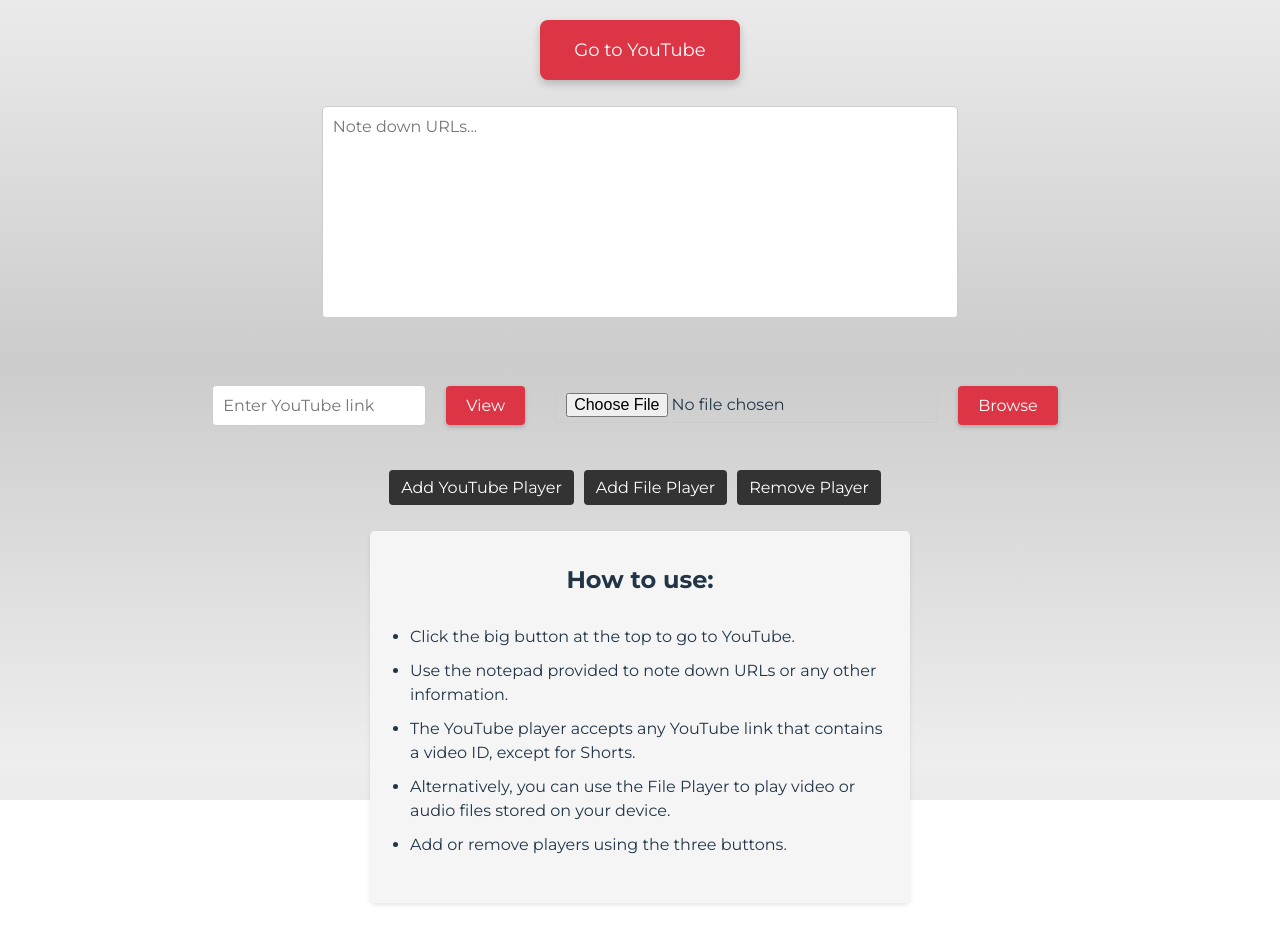
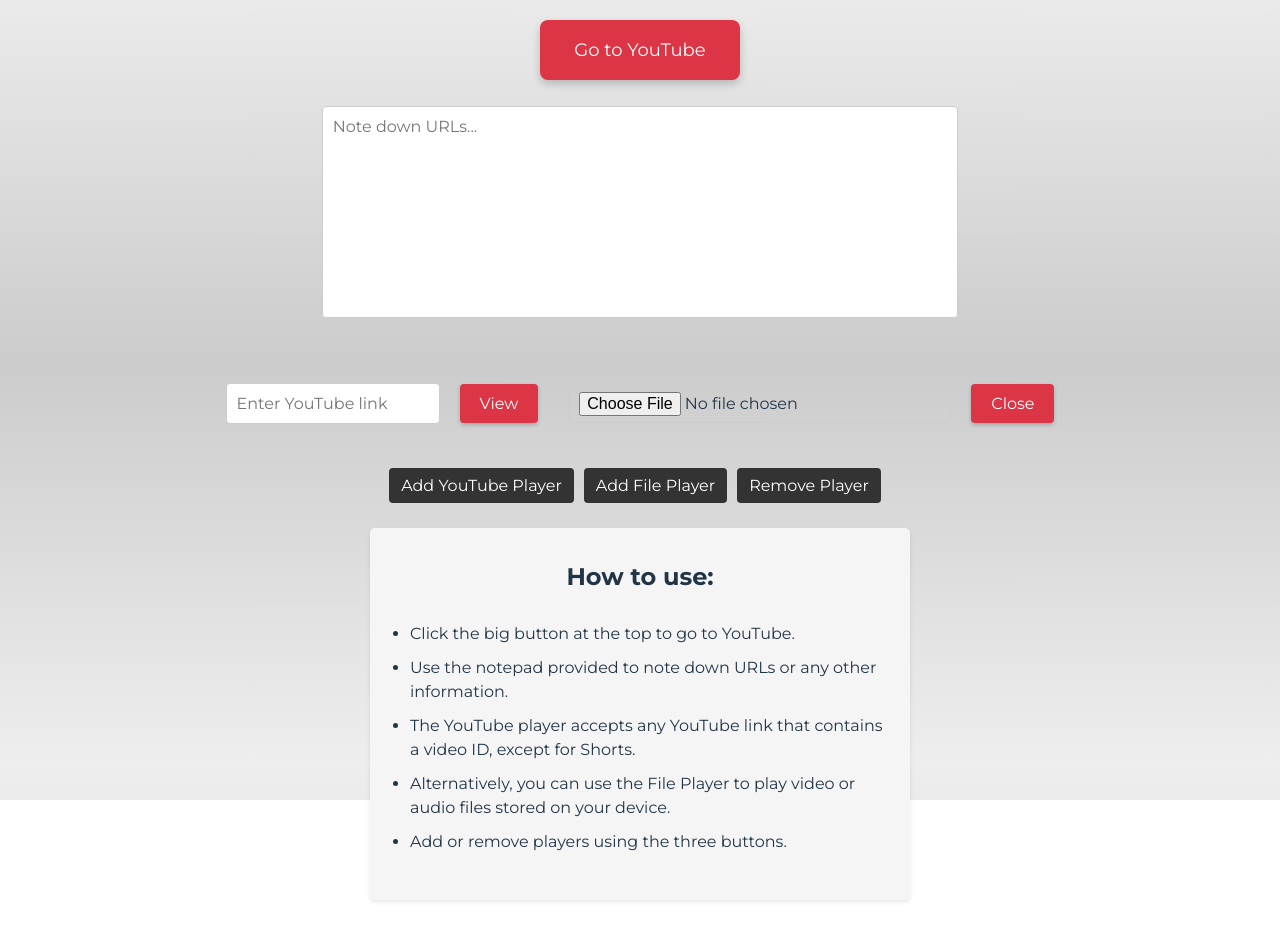
Before and after one commit to ArmSiwatK/play-multiple-videos, a React (Vite) app: page / in a window 1280 px wide. Built offline with nearby package versions, Linux system fonts and the light colour scheme.

Commit message:
Remove Browse button

```diff
--- a/src/components/FilePlayer/FilePlayer.css
+++ b/src/components/FilePlayer/FilePlayer.css
@@ -20,8 +20,9 @@
     position: relative;
 }
 
-.file-player-input {
-    padding: 5px 10px;
+.file-player-input,
+.file-player-input-display {
+    padding: 6px 10px;
     margin-right: 10px;
     width: 100%;
     border: 1px solid #ccc;
@@ -31,6 +32,10 @@
     overflow: hidden;
     text-overflow: ellipsis;
     white-space: nowrap;
+}
+
+.file-player-input-display {
+    padding: 6px 150px 6px 10px;
 }
 
 .file-player-button {
--- a/src/components/FilePlayer/FilePlayer.jsx
+++ b/src/components/FilePlayer/FilePlayer.jsx
@@ -22,12 +22,6 @@ const FilePlayer = () => {
         }
     };
 
-    const handleBrowseClick = () => {
-        if (fileInputRef.current) {
-            fileInputRef.current.click();
-        }
-    };
-
 
 
     return (
@@ -35,31 +29,19 @@ const FilePlayer = () => {
             <div className="file-player-row">
                 <div className="file-player-input-wrapper">
                     {file ? (
-                        <span className="file-player-file-selected">File selected.</span>
+                        <span className="file-player-input-display">File selected.</span>
                     ) : (
-                        <>
                         <input
                             type="file"
                             onChange={handleFileChange}
                             className="file-player-input"
                             ref={fileInputRef}
                         />
-                            <button onClick={handleBrowseClick} className="file-player-button">
-                                Browse
-                            </button>
-                        </>
                     )}
                 </div>
-                {isMediaVisible && (
-                    <>
-                        <button onClick={handleBrowseClick} className="file-player-button">
-                            Browse
-                        </button>
                 <button onClick={handleCloseClick} className="file-player-button" id="button-close">
                     Close
                 </button>
-                    </>
-                )}
             </div>
             {isMediaVisible && (
                 <div className="file-player-media-wrapper">
```
Lines whose indentation alone changed are shown as unchanged.
